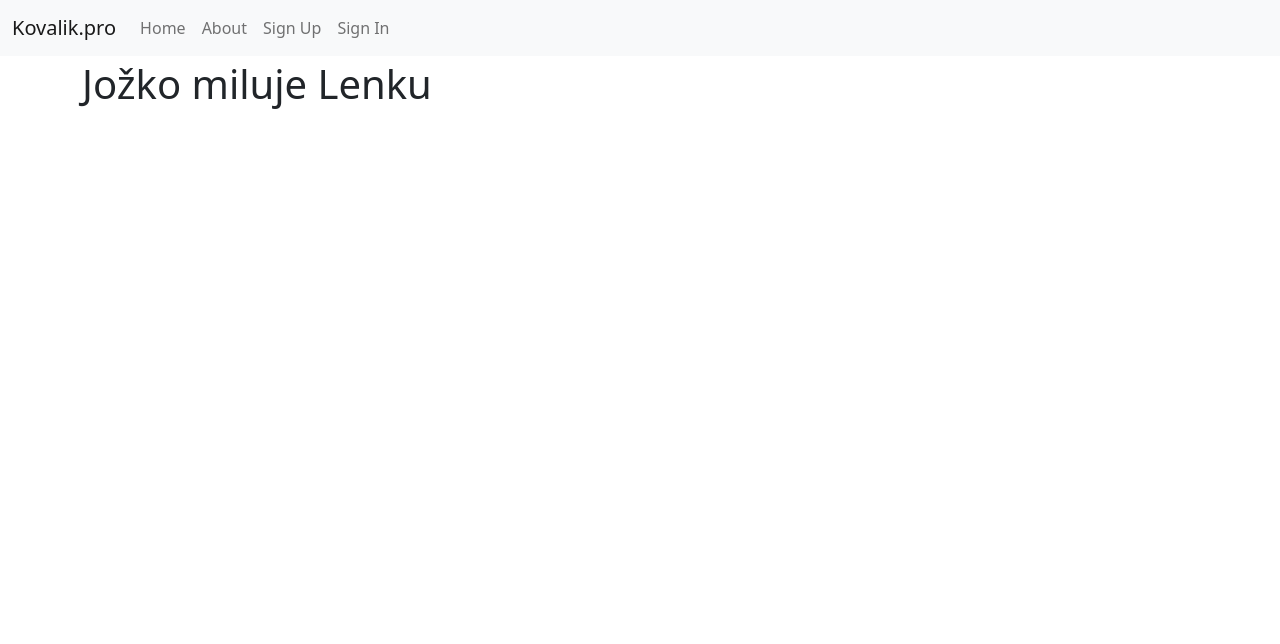
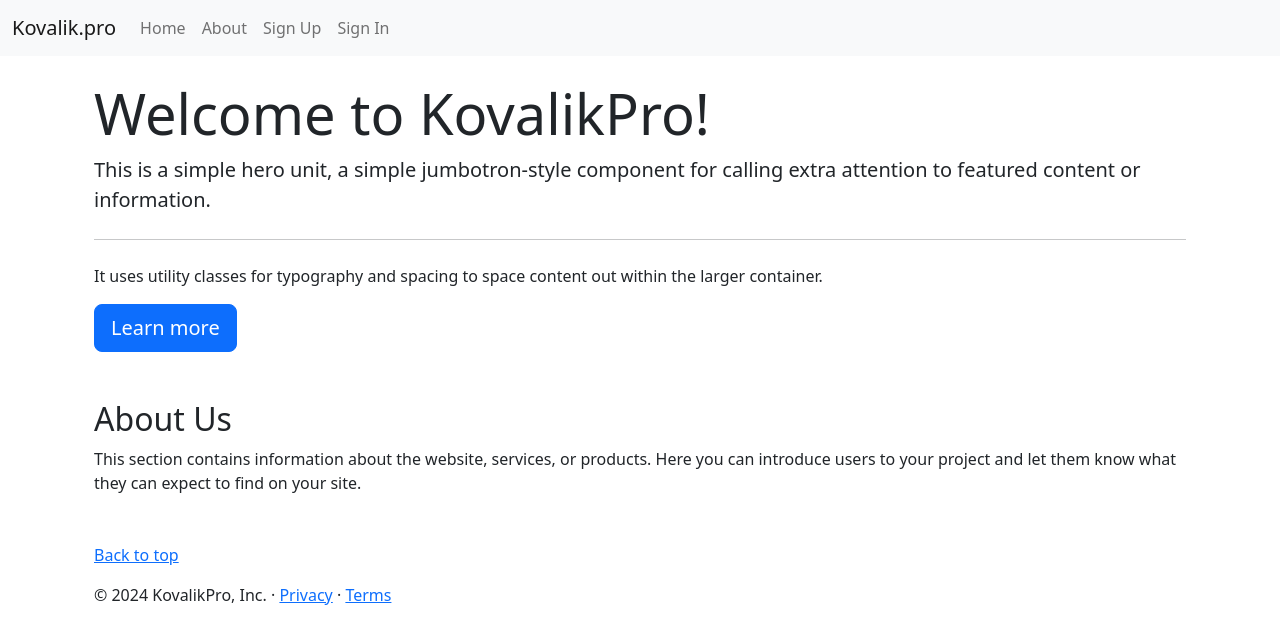
Before and after one commit to josephSvk/kovalikpro_docker, a Django app: page / in a window 1280 px wide. Shown: the top 644 px of the page. Run offline with Django 4.2, Linux system fonts and the light colour scheme; parts of the project's set-up code (start-up, migrations or seed data) failed here and were passed over; some libraries are stand-ins or nearby versions.

Commit message:
home page upgrade

```diff
--- a/kovalikpro/templates/pages/home.html
+++ b/kovalikpro/templates/pages/home.html
@@ -1,5 +1,30 @@
 {% extends "base.html" %}
 
-{% block main %}
-  <h1>Jožko miluje Lenku</h1>
-{% endblock main %}
+{% block title %}
+Home Page
+{% endblock title %}
+
+{% block content %}
+<!-- Hero Section -->
+<div class="container mt-4">
+  <div class="jumbotron">
+    <h1 class="display-4">Welcome to KovalikPro!</h1>
+    <p class="lead">This is a simple hero unit, a simple jumbotron-style component for calling extra attention to featured content or information.</p>
+    <hr class="my-4">
+    <p>It uses utility classes for typography and spacing to space content out within the larger container.</p>
+    <a class="btn btn-primary btn-lg" href="#" role="button">Learn more</a>
+  </div>
+</div>
+
+<!-- About Section -->
+<div class="container mt-5">
+  <h2>About Us</h2>
+  <p>This section contains information about the website, services, or products. Here you can introduce users to your project and let them know what they can expect to find on your site.</p>
+</div>
+
+<!-- Footer -->
+<footer class="container mt-5">
+  <p class="float-right"><a href="#">Back to top</a></p>
+  <p>&copy; 2024 KovalikPro, Inc. &middot; <a href="#">Privacy</a> &middot; <a href="#">Terms</a></p>
+</footer>
+{% endblock content %}
```
